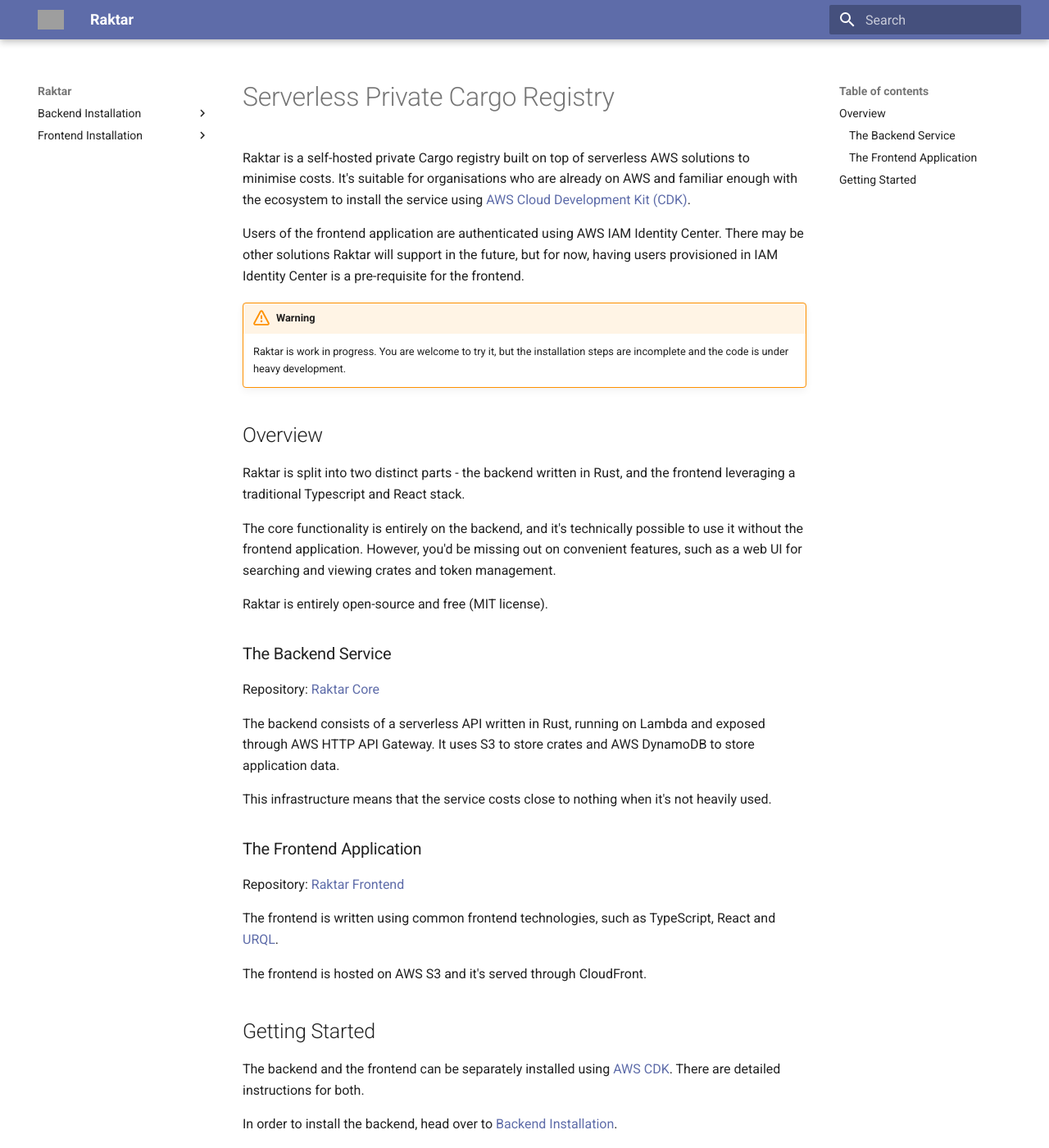
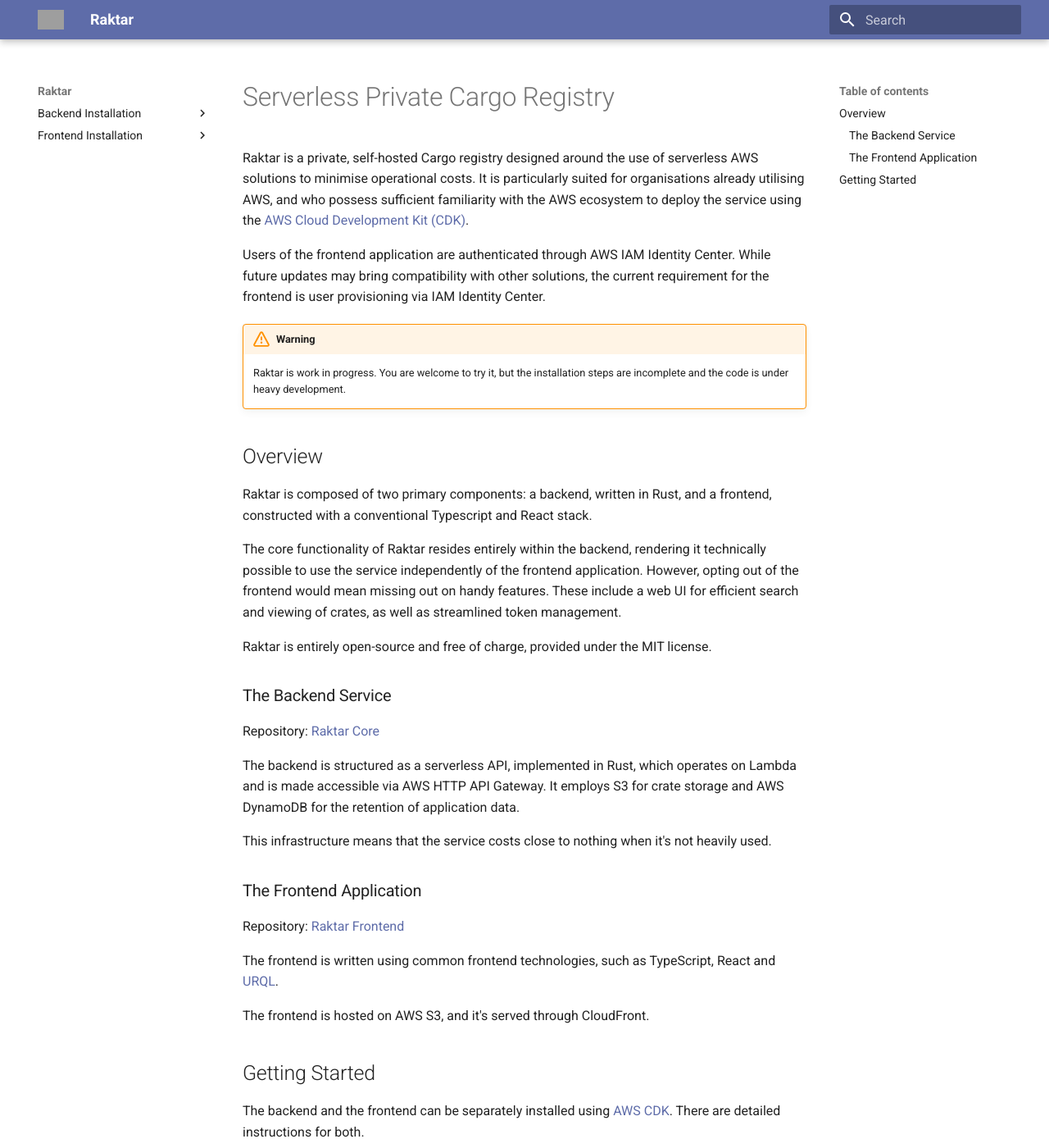
Before and after one commit to raktar-project/website, an MkDocs documentation site: the page built from docs/index.md, in a window 1280 px wide and 1400 px high. Shown: the whole window at 82% size. Built offline with MkDocs 1.6.1 and Material for MkDocs 9.7.7, drawn with Linux system fonts in a browser that asks for light colours; grey boxes are pictures that could not be loaded.

Commit message:
Improve wording of overview page

```diff
--- a/docs/index.md
+++ b/docs/index.md
@@ -1,14 +1,15 @@
 Serverless Private Cargo Registry
 =================================
 
-Raktar is a self-hosted private Cargo registry built on top of serverless AWS solutions
-to minimise costs. It's suitable for organisations who are already on AWS and familiar
-enough with the ecosystem to install the service using
-[AWS Cloud Development Kit (CDK)](https://aws.amazon.com/cdk/).
+Raktar is a private, self-hosted Cargo registry designed around
+the use of serverless AWS solutions to minimise operational costs.
+It is particularly suited for organisations already utilising AWS,
+and who possess sufficient familiarity with the AWS ecosystem
+to deploy the service using the [AWS Cloud Development Kit (CDK)](https://aws.amazon.com/cdk/).
 
-Users of the frontend application are authenticated using AWS IAM Identity Center.
-There may be other solutions Raktar will support in the future, but for now,
-having users provisioned in IAM Identity Center is a pre-requisite for the frontend.
+Users of the frontend application are authenticated through AWS IAM Identity Center.
+While future updates may bring compatibility with other solutions,
+the current requirement for the frontend is user provisioning via IAM Identity Center.
 
 !!! warning
     Raktar is work in progress. You are welcome to try it, but the installation steps are incomplete
@@ -16,21 +17,23 @@
 
 ## Overview
 
-Raktar is split into two distinct parts - the backend written in Rust, and the frontend
-leveraging a traditional Typescript and React stack.
+Raktar is composed of two primary components: a backend, written in Rust,
+and a frontend, constructed with a conventional Typescript and React stack.
 
-The core functionality is entirely on the backend, and it's technically possible to use
-it without the frontend application. However, you'd be missing out on convenient features,
-such as a web UI for searching and viewing crates and token management.
+The core functionality of Raktar resides entirely within the backend,
+rendering it technically possible to use the service independently of the frontend application.
+However, opting out of the frontend would mean missing out on handy features.
+These include a web UI for efficient search and viewing of crates, as well as streamlined token management.
 
-Raktar is entirely open-source and free (MIT license).
+Raktar is entirely open-source and free of charge, provided under the MIT license.
 
 ### The Backend Service
 
 Repository: [Raktar Core](https://github.com/raktar-registry/raktar)
 
-The backend consists of a serverless API written in Rust, running on Lambda and exposed through
-AWS HTTP API Gateway. It uses S3 to store crates and AWS DynamoDB to store application data.
+The backend is structured as a serverless API, implemented in Rust,
+which operates on Lambda and is made accessible via AWS HTTP API Gateway.
+It employs S3 for crate storage and AWS DynamoDB for the retention of application data.
 
 This infrastructure means that the service costs close to nothing when it's not heavily used.
 
@@ -41,7 +44,7 @@
 The frontend is written using common frontend technologies, such as TypeScript, React
 and [URQL](https://formidable.com/open-source/urql/).
 
-The frontend is hosted on AWS S3 and it's served through CloudFront.
+The frontend is hosted on AWS S3, and it's served through CloudFront.
 
 ## Getting Started
 
```
